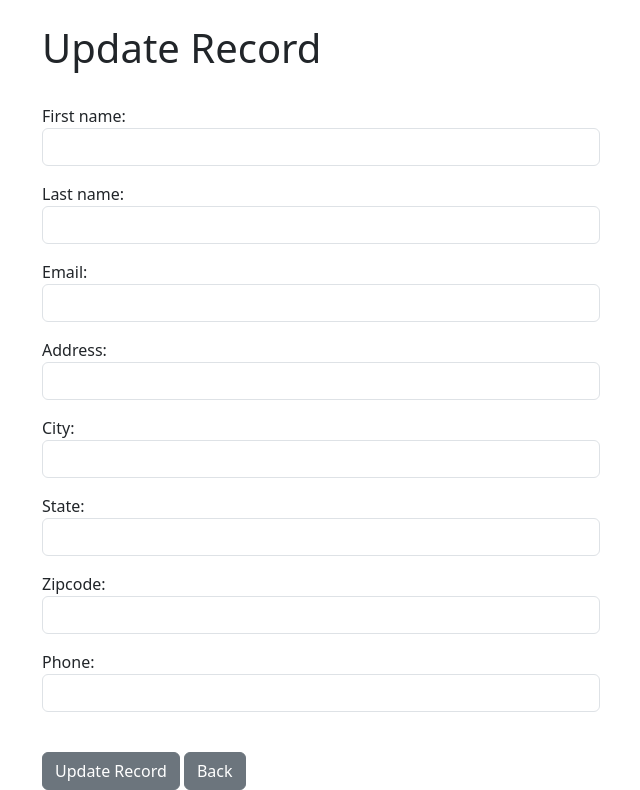
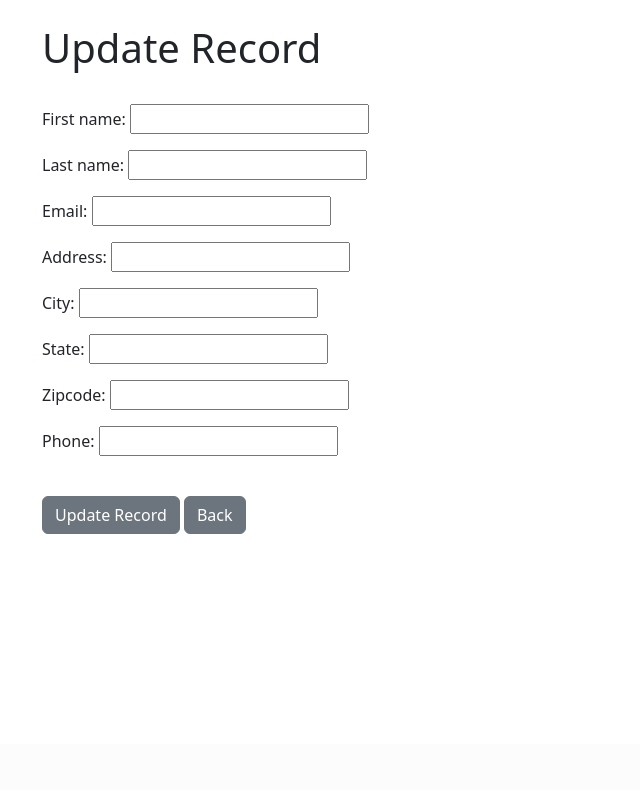
Before and after one commit to sangaryousmane/django-crm, a Django app: template website/templates/update_record.html in a window 1280 px wide. Shown: the part 56-846 px from the top of the page, without its empty margins (319-959 px from the left). After the commit the page ends 590 px from the top, so only its background shows below. Run offline with Django 4.2, Linux system fonts and the light colour scheme; the template is opened without the code that fills it: values that come from a table or form of the project are taken from there, others are empty.

Commit message:
Add final codes

```diff
--- a/website/templates/home.html
+++ b/website/templates/home.html
@@ -3,6 +3,11 @@
 
     {% if user.is_authenticated %}
         <h1 align="center">User Profile Management System</h1><br>
+            <form class="d-flex" >
+                <input class="form-control me-2" type="search" placeholder="Search" name="search">
+                <button class="btn btn-outline-success">Search</button>
+            </form>
+        <br/>
         <table class="table table-striped table-hover table-bordered">
             <thead class="table-dark">
             <tr>
--- a/website/templates/update_record.html
+++ b/website/templates/update_record.html
@@ -5,41 +5,10 @@
         <br/>
         <form method="POST">
             {% csrf_token %}
-            <div class="mb-3">
-                <label for="id_first_name">First name:</label>
-                <input type="text" name="first_name" class="form-control" maxlength="50" required id="id_first_name">
-            </div>
-            <div class="mb-3">
-                <label for="id_last_name">Last name:</label>
-                <input type="text" name="last_name" maxlength="50" class="form-control" required id="id_last_name">
-            </div>
-            <div class="mb-3">
-                <label for="id_email">Email:</label>
-                <input type="text" name="email" maxlength="50" class="form-control" required id="id_email">
-            </div>
-            <div class="mb-3">
-                <label for="id_address">Address:</label>
-                <input type="text" name="address" maxlength="100" class="form-control" required id="id_address">
-            </div>
-            <div class="mb-3">
-                <label for="id_city">City:</label>
-                <input type="text" name="city" maxlength="50" class="form-control" required id="id_city">
-            </div>
-            <div class="mb-3">
-                <label for="id_state">State:</label>
-                <input type="text" name="state" maxlength="50" class="form-control" required id="id_state">
-            </div>
-            <div class="mb-3">
-                <label for="id_zipcode">Zipcode:</label>
-                <input type="text" name="zipcode" maxlength="20" class="form-control" required id="id_zipcode">
-            </div>
-           <div class="mb-3">
-                <label for="id_phone">Phone:</label>
-                <input type="text" name="phone" class="form-control" maxlength="15" required id="id_phone">
-            </div>
-            <br/>
-            <button type="submit" class="btn btn-secondary">Update Record</button>
-            <a href="{% url 'home' %}" class="btn btn-secondary">Back </a>
+            {{ form.as_p }}
+            <br />
+            <button class="btn btn-secondary" type="submit">Update Record</button>
+            <a href="{% url 'home' %}" class="btn btn-secondary">Back</a>
         </form>
     </div>
 {% endblock %}
--- a/website/urls.py
+++ b/website/urls.py
@@ -9,5 +9,5 @@ urlpatterns = [
     path('record/<int:pk>', views.customer_records, name='record'),
     path('delete_record/<int:pk>', views.delete_record, name='delete_record'),
     path('add_record/', views.add_record, name='add_record'),
-    path('update_record/<int:pk>', views.update_record, name='update_record')
+    path('update_record/<int:pk>', views.update_record, name='update_record'),
 ]
```
Also changed, not shown: website/views.py (+30 -15 lines).
